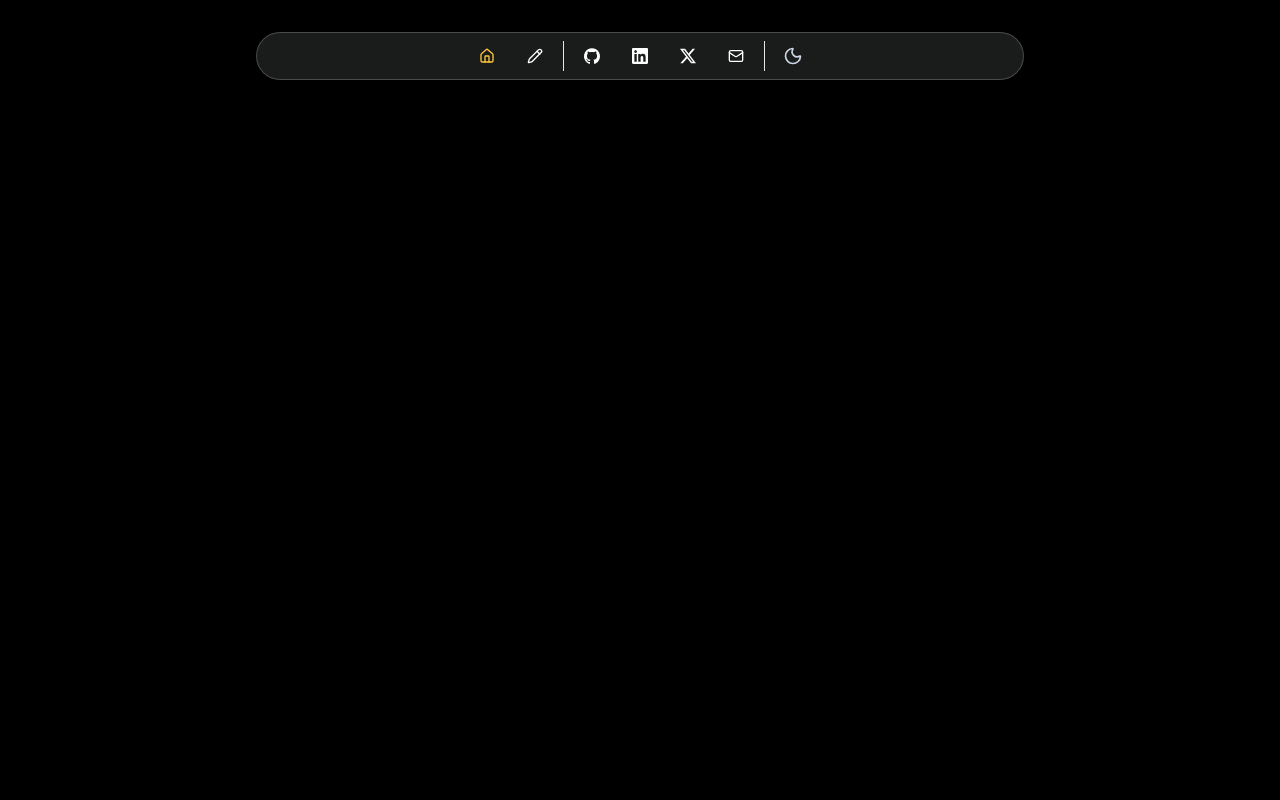
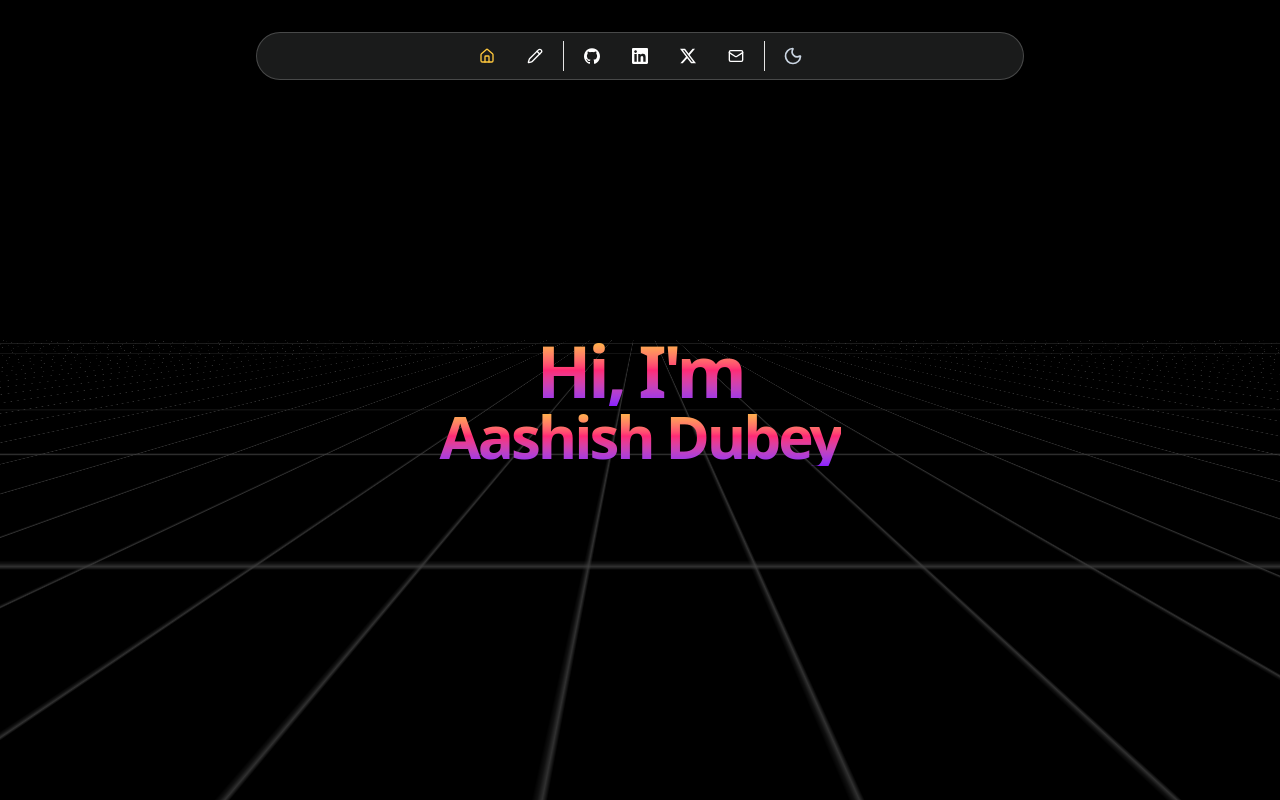
Before and after one commit to aashishdubey1/portfolio, a Next.js app: page / in a window 1280 px wide. Built offline with nearby package versions, Linux system fonts and the light colour scheme.

Commit message:
feat: added hero section

```diff
--- a/src/app/(home)/page.tsx
+++ b/src/app/(home)/page.tsx
@@ -1,12 +1,13 @@
 import { Navbar } from "@/components/Navbar";
-
+import HeroSection from "@/components/HeroSection";
 
 export default function Home() {
   return (
-    <div className="flex flex-col items-center md:px-4 px-8  mt-10  w-full text-slate-300 mx-auto">
+    <div className="flex flex-col items-center w-full text-slate-300 mx-auto">
       <div className="fixed top-0 z-50">
         <Navbar />
       </div>
+      <HeroSection />
     </div>
   )
 }
--- a/src/app/globals.css
+++ b/src/app/globals.css
@@ -2,6 +2,19 @@
 @import "tw-animate-css";
 
 @custom-variant dark (&:is(.dark *));
+
+@keyframes grid-move {
+  0% {
+    background-position: 0 0, 0 0;
+  }
+  100% {
+    background-position: -300px -300px, -300px -300px;
+  }
+}
+
+.animate-grid {
+  animation: grid-move 8s linear infinite;
+}
 
 @theme inline {
   --color-background: var(--background);
--- /dev/null
+++ b/src/components/HeroSection.tsx
@@ -0,0 +1,15 @@
+import { RetroGrid } from "./magicui/retro-grid";
+
+export default function HeroSection() {
+    return (
+        <div className="relative flex h-screen w-full flex-col items-center justify-center overflow-hidden rounded-none border-0 bg-black">
+            <span className="pointer-events-none z-10 whitespace-pre-wrap bg-gradient-to-b from-[#ffd319] via-[#ff2975] to-[#8c1eff] bg-clip-text text-center text-7xl font-bold leading-none tracking-tighter text-transparent">
+                Hi, I'm
+            </span>
+            <span className="pointer-events-none z-10 whitespace-pre-wrap bg-gradient-to-b from-[#ffd319] via-[#ff2975] to-[#8c1eff] bg-clip-text text-center text-6xl font-bold leading-none tracking-tighter text-transparent">
+                Aashish Dubey
+            </span>
+            <RetroGrid />
+        </div>
+    )
+}
--- /dev/null
+++ b/src/components/magicui/retro-grid.tsx
@@ -0,0 +1,67 @@
+import { cn } from "@/lib/utils";
+
+interface RetroGridProps extends React.HTMLAttributes<HTMLDivElement> {
+  /**
+   * Additional CSS classes to apply to the grid container
+   */
+  className?: string;
+  /**
+   * Rotation angle of the grid in degrees
+   * @default 65
+   */
+  angle?: number;
+  /**
+   * Grid cell size in pixels
+   * @default 60
+   */
+  cellSize?: number;
+  /**
+   * Grid opacity value between 0 and 1
+   * @default 0.5
+   */
+  opacity?: number;
+  /**
+   * Grid line color in light mode
+   * @default "gray"
+   */
+  lightLineColor?: string;
+  /**
+   * Grid line color in dark mode
+   * @default "gray"
+   */
+  darkLineColor?: string;
+}
+
+export function RetroGrid({
+  className,
+  angle = 65,
+  cellSize = 60,
+  opacity = 0.5,
+  lightLineColor = "gray",
+  darkLineColor = "gray",
+  ...props
+}: RetroGridProps) {
+  const gridStyles = {
+    "--grid-angle": `${angle}deg`,
+    "--cell-size": `${cellSize}px`,
+    "--opacity": opacity,
+    "--light-line": lightLineColor,
+    "--dark-line": darkLineColor,
+  } as React.CSSProperties;
+
+  return (
+    <div
+      className={cn(
+        "pointer-events-none absolute inset-0 w-full h-full overflow-hidden [perspective:200px]",
+        `opacity-[var(--opacity)]`,
+        className,
+      )}
+      style={gridStyles}
+      {...props}
+    >
+      <div className="absolute inset-0 [transform:rotateX(var(--grid-angle))]">
+        <div className="animate-grid [background-image:linear-gradient(to_right,var(--light-line)_1px,transparent_0),linear-gradient(to_bottom,var(--light-line)_1px,transparent_0)] [background-repeat:repeat] [background-size:var(--cell-size)_var(--cell-size)] [height:300vh] [inset:0%_0px] [margin-left:-200%] [transform-origin:100%_0_0] [width:600vw] dark:[background-image:linear-gradient(to_right,var(--dark-line)_1px,transparent_0),linear-gradient(to_bottom,var(--dark-line)_1px,transparent_0)]" />
+      </div>
+    </div>
+  );
+}
```
